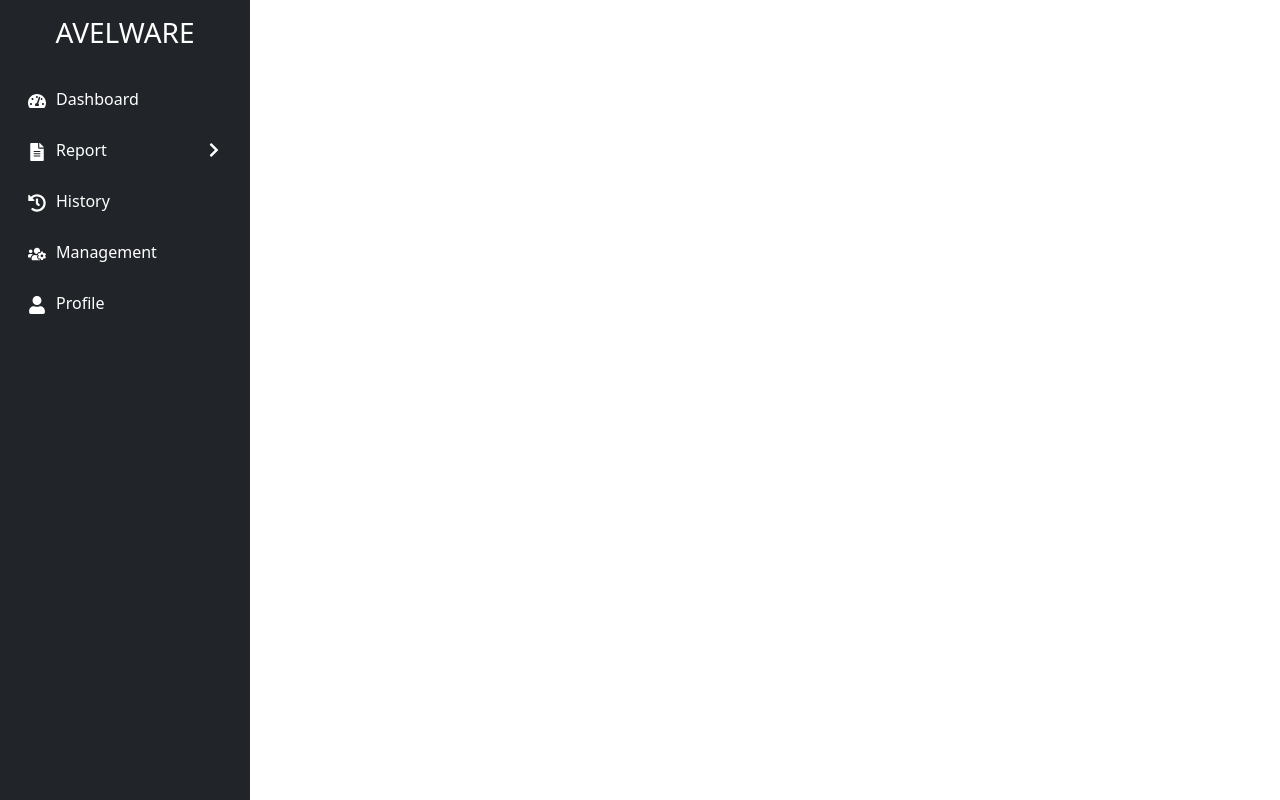
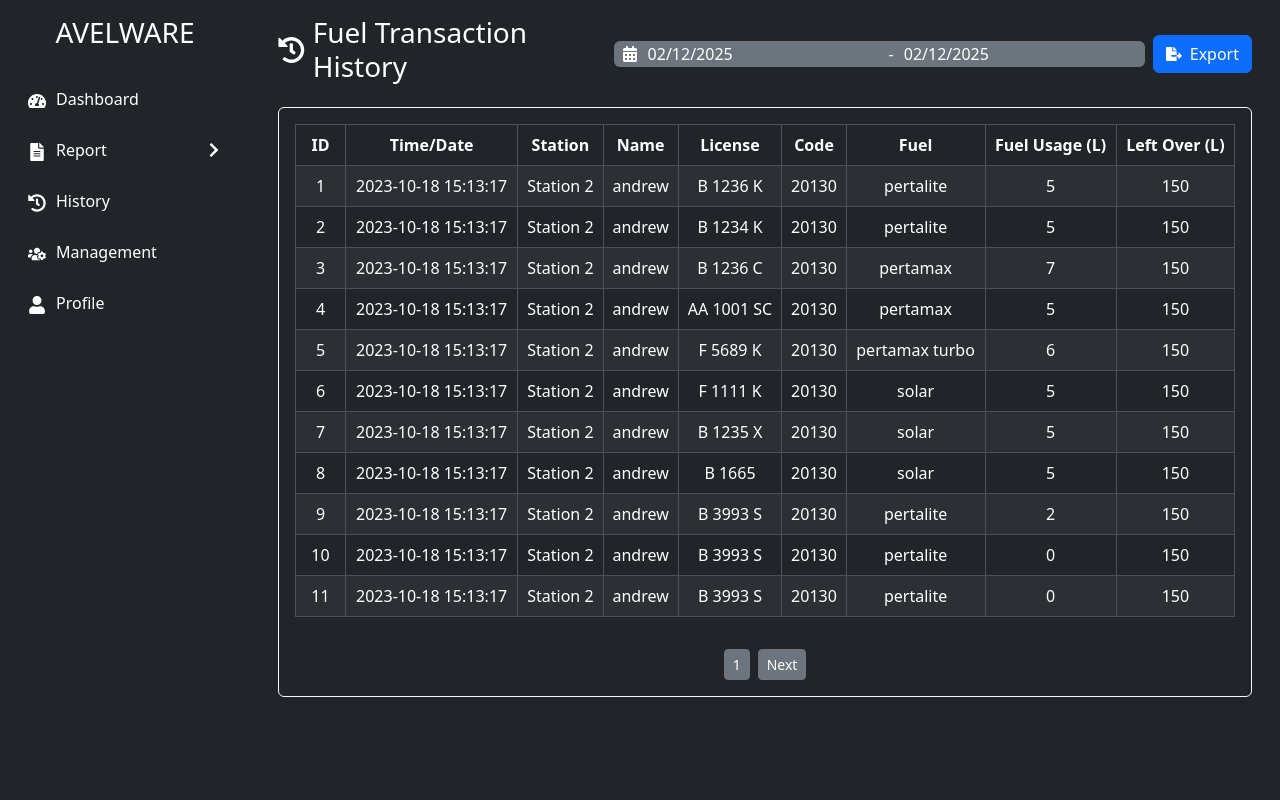
Before and after one commit to asepsurahman03/avelware-asep, a React (Vite) app: page /report/fueltransaction in a window 1280 px wide. Built offline with nearby package versions, Linux system fonts and the light colour scheme.

Commit message:
Deskripsi perubahan

```diff
--- a/package.json
+++ b/package.json
@@ -14,6 +14,7 @@
     "framer-motion": "^12.4.2",
     "react": "^19.0.0",
     "react-bootstrap": "^2.10.9",
+    "react-datepicker": "^8.0.0",
     "react-dom": "^19.0.0",
     "react-icons": "^5.4.0",
     "react-router-dom": "^7.1.5",
--- a/src/App.jsx
+++ b/src/App.jsx
@@ -3,10 +3,12 @@ import { BrowserRouter as Router, Routes, Route } from "react-router-dom";
 import Sidebar from "./components/Sidebar";
 import Dashboard from "./components/Dashboard";
 import Report from "./components/Report";
-// import History from "./History";
 import Management from "./components/Management";
 import Profile from "./components/Profile";
+import FuelTransaction from "./components/FuelTransaction"; // Import file baru
 import "bootstrap/dist/css/bootstrap.min.css";
+<Route path="/report/fueltransaction" element={<FuelTransaction />} />
+
 
 function App() {
   return (
@@ -17,7 +19,7 @@ function App() {
           <Routes>
             <Route path="/dashboard" element={<Dashboard />} />
             <Route path="/report" element={<Report />} />
-            <Route path="/history" element={<History />} />
+            <Route path="/report/fueltransaction" element={<FuelTransaction />} /> {/* Tambahkan route ini */}
             <Route path="/management" element={<Management />} />
             <Route path="/profile" element={<Profile />} />
             <Route path="/" element={<Dashboard />} />
--- /dev/null
+++ b/src/components/FuelTransaction.jsx
@@ -0,0 +1,125 @@
+import React, { useState } from "react";
+import { Container, Row, Col, Card, Table, Button } from "react-bootstrap";
+import { FaCalendarAlt, FaFileExport, FaHistory } from "react-icons/fa";
+import DatePicker from "react-datepicker";
+import "react-datepicker/dist/react-datepicker.css";
+import Sidebar from "./Sidebar";
+import "bootstrap/dist/css/bootstrap.min.css";
+
+const FuelTransaction = () => {
+  const [startDate, setStartDate] = useState(new Date());
+  const [endDate, setEndDate] = useState(new Date());
+
+  const transactions = [
+    { id: 1, date: "2023-10-18 15:13:17", station: "Station 2", name: "andrew", license: "B 1236 K", code: "20130", fuel: "pertalite", usage: 5, left: 150 },
+    { id: 2, date: "2023-10-18 15:13:17", station: "Station 2", name: "andrew", license: "B 1234 K", code: "20130", fuel: "pertalite", usage: 5, left: 150 },
+    { id: 3, date: "2023-10-18 15:13:17", station: "Station 2", name: "andrew", license: "B 1236 C", code: "20130", fuel: "pertamax", usage: 7, left: 150 },
+    { id: 4, date: "2023-10-18 15:13:17", station: "Station 2", name: "andrew", license: "AA 1001 SC", code: "20130", fuel: "pertamax", usage: 5, left: 150 },
+    { id: 5, date: "2023-10-18 15:13:17", station: "Station 2", name: "andrew", license: "F 5689 K", code: "20130", fuel: "pertamax turbo", usage: 6, left: 150 },
+    { id: 6, date: "2023-10-18 15:13:17", station: "Station 2", name: "andrew", license: "F 1111 K", code: "20130", fuel: "solar", usage: 5, left: 150 },
+    { id: 7, date: "2023-10-18 15:13:17", station: "Station 2", name: "andrew", license: "B 1235 X", code: "20130", fuel: "solar", usage: 5, left: 150 },
+    { id: 8, date: "2023-10-18 15:13:17", station: "Station 2", name: "andrew", license: "B 1665", code: "20130", fuel: "solar", usage: 5, left: 150 },
+    { id: 9, date: "2023-10-18 15:13:17", station: "Station 2", name: "andrew", license: "B 3993 S", code: "20130", fuel: "pertalite", usage: 2, left: 150 },
+    { id: 10, date: "2023-10-18 15:13:17", station: "Station 2", name: "andrew", license: "B 3993 S", code: "20130", fuel: "pertalite", usage: 0, left: 150 },
+    { id: 11, date: "2023-10-18 15:13:17", station: "Station 2", name: "andrew", license: "B 3993 S", code: "20130", fuel: "pertalite", usage: 0, left: 150 },
+  ];
+
+  return (
+    <Container
+      fluid
+      className="bg-dark text-white d-flex"
+      style={{
+        position: "fixed",
+        top: 0,
+        left: 0,
+        width: "100vw",
+        height: "100vh",
+        overflow: "auto",
+      }}
+    >
+      <Sidebar />
+
+      <div className="flex-grow-4 p-3" style={{ marginLeft: "250px" }}>
+        {/* Header */}
+        <header className="d-flex justify-content-between align-items-center mb-3">
+          <h3 className="text-white d-flex align-items-center">
+            <FaHistory className="me-2" /> Fuel Transaction History
+          </h3>
+
+          <div className="d-flex align-items-center">
+            {/* Date Picker */}
+            <div className="d-flex align-items-center bg-secondary rounded px-2 me-2">
+              <FaCalendarAlt className="text-white me-2" />
+              <DatePicker
+                selected={startDate}
+                onChange={(date) => setStartDate(date)}
+                selectsStart
+                startDate={startDate}
+                endDate={endDate}
+                className="bg-transparent text-white border-0"
+              />
+              <span className="mx-2 text-white">-</span>
+              <DatePicker
+                selected={endDate}
+                onChange={(date) => setEndDate(date)}
+                selectsEnd
+                startDate={startDate}
+                endDate={endDate}
+                className="bg-transparent text-white border-0"
+              />
+            </div>
+
+            {/* Export Button */}
+            <Button variant="primary" className="d-flex align-items-center">
+              <FaFileExport className="me-2" /> Export
+            </Button>
+          </div>
+        </header>
+
+        {/* Table Section */}
+        <Card className="p-3 bg-transparent border border-light text-white">
+          <Table striped bordered hover variant="dark" className="text-center">
+            <thead className="bg-dark text-white">
+              <tr>
+                <th style={{ width: "50px" }}>ID</th>
+                <th>Time/Date</th>
+                <th>Station</th>
+                <th>Name</th>
+                <th>License</th>
+                <th>Code</th>
+                <th>Fuel</th>
+                <th>Fuel Usage (L)</th>
+                <th>Left Over (L)</th>
+              </tr>
+            </thead>
+            <tbody>
+              {transactions.map((tx, index) => (
+                <tr key={tx.id}>
+                  <td>{tx.id}</td>
+                  <td>{tx.date}</td>
+                  <td>{tx.station}</td>
+                  <td>{tx.name}</td>
+                  <td>{tx.license}</td>
+                  <td>{tx.code}</td>
+                  <td>{tx.fuel}</td>
+                  <td>{tx.usage}</td>
+                  <td>{tx.left}</td>
+                </tr>
+              ))}
+            </tbody>
+          </Table>
+
+          {/* Pagination */}
+          <div className="d-flex justify-content-center mt-3">
+            <Button variant="secondary" size="sm" className="me-2">
+              1
+            </Button>
+            <Button variant="secondary" size="sm">Next</Button>
+          </div>
+        </Card>
+      </div>
+    </Container>
+  );
+};
+
+export default FuelTransaction;
--- a/src/components/Sidebar.jsx
+++ b/src/components/Sidebar.jsx
@@ -1,68 +1,72 @@
 import React, { useState } from "react";
 import { useNavigate, useLocation } from "react-router-dom";
-import { FaTachometerAlt, FaFileAlt, FaHistory, FaUsersCog, FaUser, FaChevronRight, FaChevronDown, FaBars, FaTimes } from "react-icons/fa";
+import {
+  FaTachometerAlt, FaFileAlt, FaHistory, FaUsersCog, FaUser,
+  FaChevronRight, FaChevronDown, FaBars
+} from "react-icons/fa";
 import { ListGroup, Offcanvas, Button } from "react-bootstrap";
 import "bootstrap/dist/css/bootstrap.min.css";
 
 const Sidebar = () => {
   const navigate = useNavigate();
   const location = useLocation();
-  const [reportOpen, setReportOpen] = useState(false);
-  const [showSidebar, setShowSidebar] = useState(false);
+
+  const [reportOpenDesktop, setReportOpenDesktop] = useState(false);
+  const [reportOpenMobile, setReportOpenMobile] = useState(false);
+  const [showSidebar, setShowSidebar] = useState(false); // Kontrol sidebar mobile
+
+  const toggleSidebar = () => setShowSidebar(!showSidebar);
 
   const menuItems = [
     { name: "Dashboard", path: "/dashboard", icon: <FaTachometerAlt /> },
-    { name: "Report", path: "/report", icon: <FaFileAlt />, dropdown: true, subItems: [
-        { name: "Fuel Transaction History", path: "/report/fuel-transaction" },
+    {
+      name: "Report", path: "/report", icon: <FaFileAlt />, dropdown: true, subItems: [
+        { name: "Fuel Transaction History", path: "/report/fueltransaction" },
         { name: "Machine Usage", path: "/report/machine-usage" },
-        { name: "Man Power Usage", path: "/report/manpower-usage" }
-      ]},
+        { name: "Man Power Usage", path: "/report/manpower-usage" },
+      ]
+    },
     { name: "History", path: "/history", icon: <FaHistory /> },
     { name: "Management", path: "/management", icon: <FaUsersCog /> },
-    { name: "Profile", path: "/profile", icon: <FaUser /> }
+    { name: "Profile", path: "/profile", icon: <FaUser /> },
   ];
 
   return (
     <>
-      {/* Button for mobile sidebar */}
+      {/* Tombol Menu untuk Mobile */}
       <Button
         variant="dark"
-        className="d-md-none position-fixed top-0 end-0 m-3"
-        onClick={() => setShowSidebar(true)}
-        style={{ zIndex: 1050 }}
+        className="d-md-none position-fixed top-0 start-0 m-3"
+        onClick={toggleSidebar}
       >
         <FaBars />
       </Button>
 
-      {/* Sidebar for larger screens */}
-      <div
-        className="d-none d-md-flex flex-column p-3 bg-dark text-white"
-        style={{ width: "250px", minHeight: "100vh", position: "fixed", top: 0, left: 0 }}
-      >
+      {/* Sidebar untuk Desktop */}
+      <div className="d-none d-md-flex flex-column p-3 bg-dark text-white" style={{ width: "250px", minHeight: "100vh", position: "fixed", top: 0, left: 0 }}>
         <h3 className="text-center mb-4">AVELWARE</h3>
         <ListGroup variant="flush">
           {menuItems.map((item) => (
-            <>
+            <React.Fragment key={item.name}>
               <ListGroup.Item
-                key={item.name}
                 action
-                onClick={() => item.dropdown ? setReportOpen(!reportOpen) : navigate(item.path)}
+                onClick={() => {
+                  if (item.dropdown) {
+                    setReportOpenDesktop(!reportOpenDesktop);
+                  } else {
+                    navigate(item.path);
+                  }
+                }}
                 className={`d-flex justify-content-between align-items-center text-white ${location.pathname === item.path ? "active bg-primary" : "bg-transparent"}`}
-                style={{
-                  border: "none",
-                  fontSize: "16px",
-                  padding: "12px",
-                  transition: "background 0.3s ease-in-out",
-                  cursor: "pointer"
-                }}
+                style={{ border: "none", fontSize: "16px", padding: "12px", transition: "background 0.3s ease-in-out", cursor: "pointer" }}
               >
                 <div className="d-flex align-items-center">
                   <span style={{ fontSize: "18px", marginRight: "10px" }}>{item.icon}</span>
                   <span>{item.name}</span>
                 </div>
-                {item.dropdown && (reportOpen ? <FaChevronDown /> : <FaChevronRight />)}
+                {item.dropdown && (reportOpenDesktop ? <FaChevronDown /> : <FaChevronRight />)}
               </ListGroup.Item>
-              {item.dropdown && reportOpen && (
+              {item.dropdown && reportOpenDesktop && (
                 <div className="bg-secondary">
                   {item.subItems.map((subItem) => (
                     <ListGroup.Item
@@ -70,65 +74,65 @@ const Sidebar = () => {
                       action
                       onClick={() => navigate(subItem.path)}
                       className="text-white bg-transparent ps-5"
-                      style={{ border: "none", padding: "10px", background: "none" }}
+                      style={{ border: "none", padding: "10px" }}
                     >
                       {subItem.name}
                     </ListGroup.Item>
                   ))}
                 </div>
               )}
-            </>
+            </React.Fragment>
           ))}
         </ListGroup>
       </div>
 
-      {/* Mobile Sidebar */}
-      <Offcanvas show={showSidebar} onHide={() => setShowSidebar(false)} backdrop="true" className="bg-dark text-white">
-        <Offcanvas.Header>
+      {/* Sidebar Offcanvas untuk Mobile */}
+      <Offcanvas show={showSidebar} onHide={toggleSidebar} className="bg-dark text-white">
+        <Offcanvas.Header closeButton>
           <Offcanvas.Title>AVELWARE</Offcanvas.Title>
-          <Button variant="link" className="text-white" onClick={() => setShowSidebar(false)}>
-            <FaTimes size={24} />
-          </Button>
         </Offcanvas.Header>
         <Offcanvas.Body>
           <ListGroup variant="flush">
             {menuItems.map((item) => (
-              <>
+              <React.Fragment key={item.name}>
                 <ListGroup.Item
-                  key={item.name}
                   action
-                  onClick={() => { setShowSidebar(false); item.dropdown ? setReportOpen(!reportOpen) : navigate(item.path); }}
+                  onClick={() => {
+                    if (item.dropdown) {
+                      setReportOpenMobile(!reportOpenMobile);
+                    } else {
+                      navigate(item.path);
+                      setShowSidebar(false); // Menutup sidebar setelah navigasi
+                    }
+                  }}
                   className={`d-flex justify-content-between align-items-center text-white ${location.pathname === item.path ? "active bg-primary" : "bg-transparent"}`}
-                  style={{
-                    border: "none",
-                    fontSize: "16px",
-                    padding: "12px",
-                    transition: "background 0.3s ease-in-out",
-                    cursor: "pointer"
-                  }}
+                  style={{ border: "none", fontSize: "16px", padding: "12px", transition: "background 0.3s ease-in-out", cursor: "pointer" }}
                 >
                   <div className="d-flex align-items-center">
                     <span style={{ fontSize: "18px", marginRight: "10px" }}>{item.icon}</span>
                     <span>{item.name}</span>
                   </div>
-                  {item.dropdown && (reportOpen ? <FaChevronDown /> : <FaChevronRight />)}
+                  {item.dropdown && (reportOpenMobile ? <FaChevronDown /> : <FaChevronRight />)}
                 </ListGroup.Item>
-                {item.dropdown && reportOpen && (
+                {item.dropdown && reportOpenMobile && (
                   <div className="bg-secondary">
                     {item.subItems.map((subItem) => (
                       <ListGroup.Item
                         key={subItem.name}
                         action
-                        onClick={() => { setShowSidebar(false); navigate(subItem.path); }}
+                        onClick={() => {
+                          navigate(subItem.path);
+                          setShowSidebar(false); // Menutup sidebar setelah navigasi
+                        }}
                         className="text-white bg-transparent ps-5"
-                        style={{ border: "none", padding: "10px", background: "none" }}
+                        style={{ border: "none", padding: "10px" }}
                       >
                         {subItem.name}
                       </ListGroup.Item>
                     ))}
                   </div>
                 )}
-              </>
+              </React.Fragment>
             ))}
           </ListGroup>
         </Offcanvas.Body>
```
Also changed, not shown: src/components/Dashboard.jsx (+40 -6 lines), src/components/Profile.jsx (+12 -3 lines), src/components/report/fueltransaction.jsx (added, +12 -0 lines), src/index.css (+60 -0 lines), 1 other file (tests, documents, lock files or other folders).
